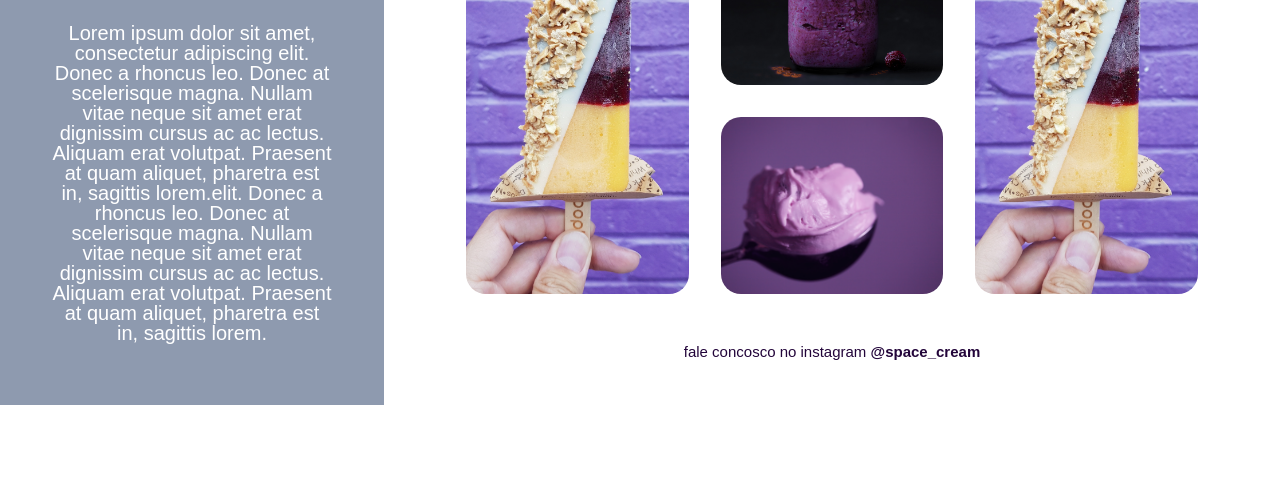
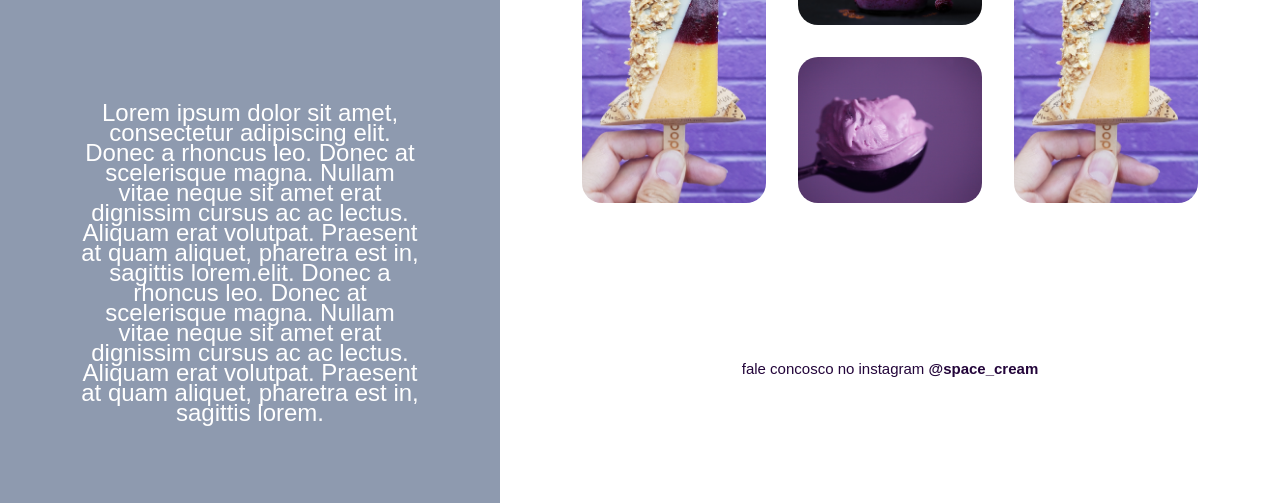
Before and after one commit to GabrielRARodrigues/Explorer-SpaceCream, a plain HTML site: page index.html in a window 1280 px wide. Shown: the part 365-868 px from the top of the page. Before the commit the page ends 800 px from the top, so only its background shows below. Drawn offline with nearby package versions, Linux system fonts and the light colour scheme; a web font is replaced by a local one.

Commit message:
terminado o projeto

```diff
--- a/index.html
+++ b/index.html
@@ -28,15 +28,17 @@
           alt="Logo do Space Cream, um desenho de um sorvete rosa com um desenho uma lua com anéis atrás"
         />
         <h1>Space cream</h1>
-        <p>
-          Lorem ipsum dolor sit amet, consectetur adipiscing elit. Donec a
-          rhoncus leo. Donec at scelerisque magna. Nullam vitae neque sit amet
-          erat dignissim cursus ac ac lectus. Aliquam erat volutpat. Praesent at
-          quam aliquet, pharetra est in, sagittis lorem.elit. Donec a rhoncus
-          leo. Donec at scelerisque magna. Nullam vitae neque sit amet erat
-          dignissim cursus ac ac lectus. Aliquam erat volutpat. Praesent at quam
-          aliquet, pharetra est in, sagittis lorem.
-        </p>
+        <div class="header-text">
+          <p>
+            Lorem ipsum dolor sit amet, consectetur adipiscing elit. Donec a
+            rhoncus leo. Donec at scelerisque magna. Nullam vitae neque sit amet
+            erat dignissim cursus ac ac lectus. Aliquam erat volutpat. Praesent
+            at quam aliquet, pharetra est in, sagittis lorem.elit. Donec a
+            rhoncus leo. Donec at scelerisque magna. Nullam vitae neque sit amet
+            erat dignissim cursus ac ac lectus. Aliquam erat volutpat. Praesent
+            at quam aliquet, pharetra est in, sagittis lorem.
+          </p>
+        </div>
       </header>
       <main>
         <p>
--- a/style.css
+++ b/style.css
@@ -19,7 +19,7 @@ body {
   font-size: 1.6rem;
 }
 
-header p,
+header .header-text,
 .cards .card:nth-child(5),
 .cards .card:nth-child(6),
 footer {
@@ -28,6 +28,7 @@ footer {
 .page {
   margin-inline: auto;
   max-width: 400px;
+  height: 100vh;
 }
 
 header {
@@ -123,14 +124,15 @@ p {
   }
 }
 
-@media screen and (min-width: 1024px) {
+@media screen and (min-width: 1280px) {
   .page {
     display: grid;
-    grid-template-columns: 30% 1fr;
+    grid-template-columns: minmax(50rem, 30%) 1fr;
     max-width: 100%;
   }
   header {
-    grid-row: span 2;
+    grid-row: 1 / 3;
+    padding-bottom: 0;
   }
 
   header img {
@@ -142,15 +144,17 @@ p {
     padding-block: 2rem;
   }
 
-  header p {
-    display: block;
-    max-width: 280px;
-    margin-inline: auto;
+  header .header-text {
+    display: flex;
+    justify-content: center;
     text-align: center;
+    padding: 8rem;
     margin-top: 3.2rem;
-    font-size: 2rem;
+  }
+
+  header .header-text p {
+    font-size: 2.4rem;
     line-height: 2rem;
-    text-align: center;
     font-weight: 400;
     color: #ffffff;
   }
@@ -164,6 +168,8 @@ p {
   }
   .cards {
     margin-top: 0;
+    max-width: 1200px;
+    margin-inline: auto;
     display: grid;
     grid-template-columns: repeat(3, 1fr);
     grid-template-rows: repeat(3, 1fr);
@@ -214,11 +220,12 @@ p {
     font-size: 1.4rem;
     line-height: 2.8rem;
     text-align: center;
-    margin-bottom: 4.6rem;
+    margin-bottom: 2rem;
   }
   footer a {
     color: inherit;
     font-weight: bold;
     text-decoration: none;
+    margin-bottom: 4.6rem;
   }
 }
```
